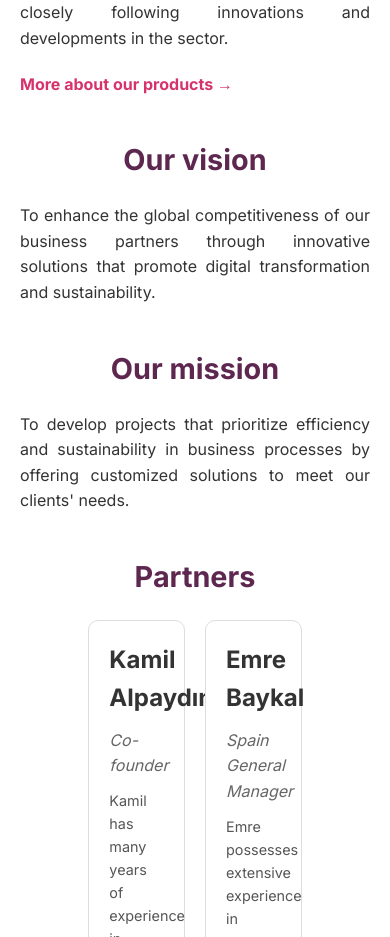
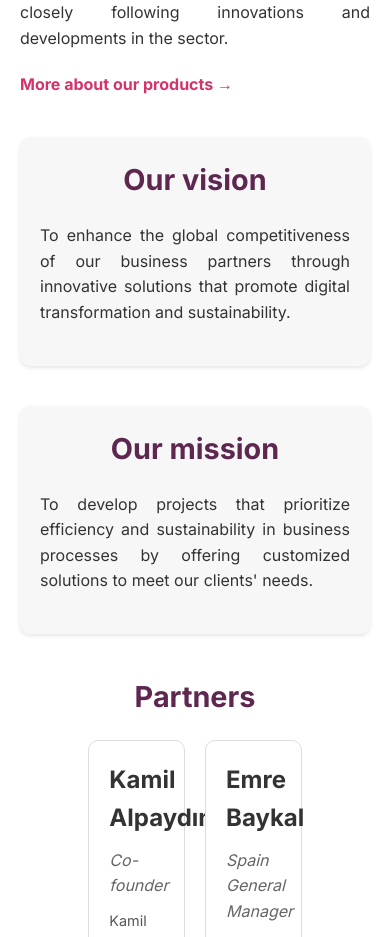
Before and after one commit to ZerdaGul/SoftMinds-Software-Project, a React (Create React App) app in the folder frontend/: page /aboutUs in a window 390 px wide. Shown: the part 1060-1997 px from the top of the page. Built offline with nearby package versions, Linux system fonts and the light colour scheme; no server answers.

Commit message:
Navbar bug fixed

```diff
--- a/frontend/src/components/forms/HomePage.jsx
+++ b/frontend/src/components/forms/HomePage.jsx
@@ -8,7 +8,9 @@ function HomePage() {
             <section className="hero">
                 <div className="hero-content">
                     <h1>Innovative Solutions to Empower Businesses</h1>
-                    <button className="learn-more">Learn more</button>
+                    <a href="/solutions" className="learn-more">
+                        Learn more
+                    </a>
                 </div>
             </section>
 
@@ -64,7 +66,7 @@ function HomePage() {
                     develop sustainable projects for the future by offering our clients
                     the most innovative and efficient solutions.
                 </p>
-                <a href="#" className="read-more">About Us &rarr;</a>
+                <a href="/aboutUs" className="read-more">About Us &rarr;</a>
             </section>
 
             {/* Footer Section */}
--- a/frontend/src/components/forms/HomePage.scss
+++ b/frontend/src/components/forms/HomePage.scss
@@ -23,15 +23,19 @@
       .learn-more {
         background: #d6336c;
         color: #fff;
-        padding: 10px 20px;
+        padding: 8px 16px;
         border: none;
         border-radius: 5px;
         cursor: pointer;
+        font-size: 0.9rem;
+        font-weight: bold;
+        transition: background 0.3s ease;
 
         &:hover {
           background: #b02959;
         }
       }
+
     }
   }
 
--- a/frontend/src/pages/AboutUs.scss
+++ b/frontend/src/pages/AboutUs.scss
@@ -1,5 +1,3 @@
-/* AboutUs.scss */
-
 .about-us-page {
   font-family: Arial, sans-serif;
   line-height: 1.6;
@@ -47,6 +45,15 @@
         text-decoration: underline;
       }
     }
+  }
+
+  /* Kutucuk tasarımı */
+  .our-vision,
+  .our-mission {
+    background: #f7f7f7;
+    border-radius: 10px;
+    padding: 20px;
+    box-shadow: 0 2px 4px rgba(0, 0, 0, 0.1);
   }
 
   .partners {
@@ -114,6 +121,11 @@
   .partners .partner-card {
     width: calc(50% - 20px);
   }
+
+  .our-vision,
+  .our-mission {
+    padding: 15px;
+  }
 }
 
 @media (max-width: 768px) {
@@ -142,6 +154,11 @@
 
   .partners .partner-card {
     width: calc(100% - 20px);
+  }
+
+  .our-vision,
+  .our-mission {
+    padding: 10px;
   }
 }
 
@@ -173,4 +190,9 @@
     padding: 15px;
     width: 100%;
   }
+
+  .our-vision,
+  .our-mission {
+    padding: 10px;
+  }
 }
```
